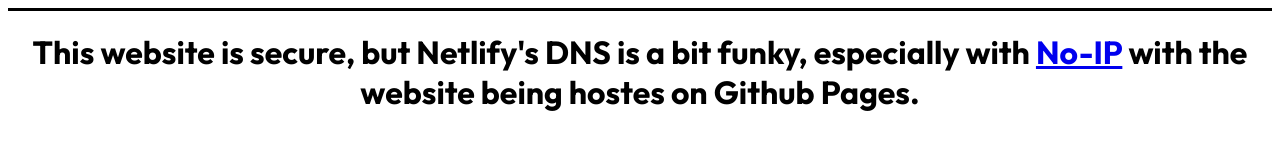
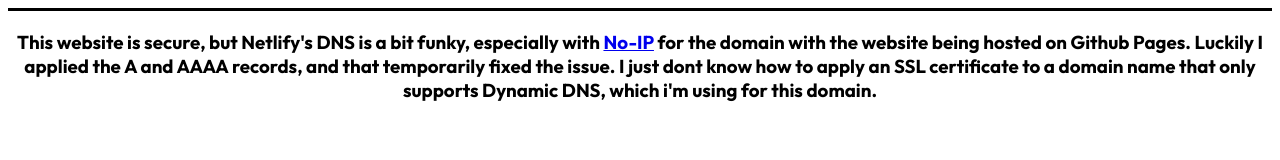
Before and after one commit to QuasarWeb/QuasarWeb.github.io, a plain HTML site: page index.html in a window 1280 px wide. Drawn offline with Linux system fonts and the light colour scheme.

Commit message:
Update index.html

```diff
--- a/index.html
+++ b/index.html
@@ -1,6 +1,7 @@
 <link rel="stylesheet" href="/style.css">
 <div style="text-align: center">
 <hr>
-<h1>This website is secure, but Netlify's DNS is a bit funky, especially with <a href="http://noip.com">No-IP</a> with the
-  website being hostes on Github Pages.
-</h1>
+<h3>This website is secure, but Netlify's DNS is a bit funky, especially with <a href="http://noip.com">No-IP</a> for the domain
+  with the website being hosted on Github Pages. Luckily I applied the A and AAAA records, and that temporarily fixed the issue.
+  I just dont know how to apply an SSL certificate to a domain name that only supports Dynamic DNS, which i'm using for this domain.
+</h3>
```
